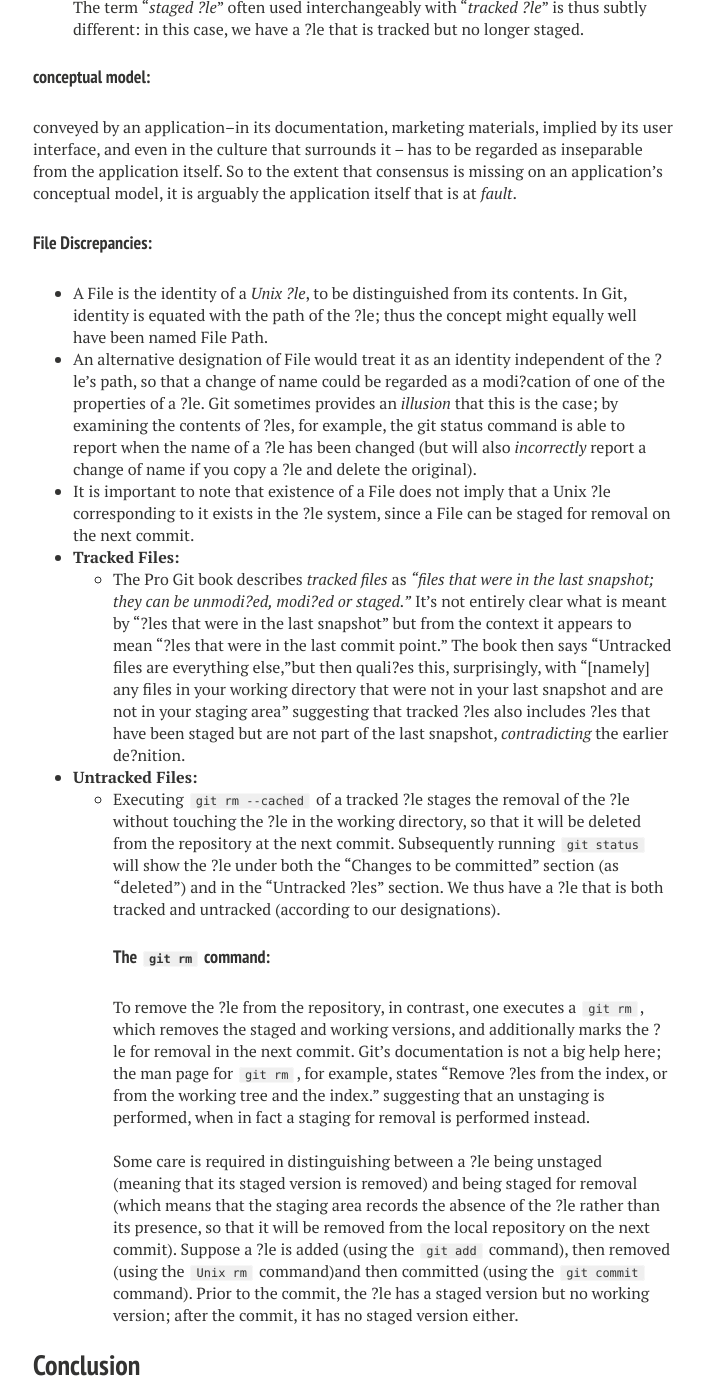
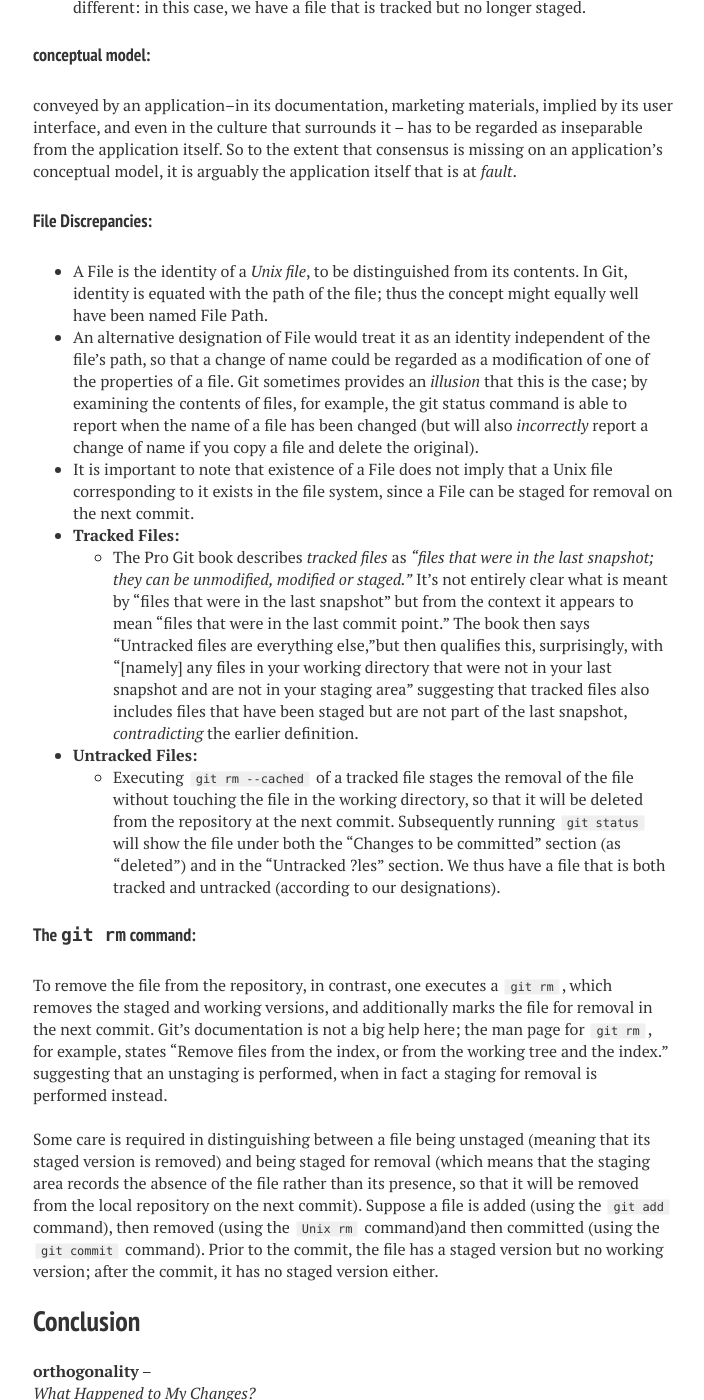
Before and after one commit to DhananjayGupta300/DhananjayGupta300.github.io, a Jekyll site: the page built from _posts/2018-01-22-Just-Git-ting.md, in a window 1280 px wide and 1400 px high, scrolled down 1480 px. Shown: the whole window, without its empty margins (287-991 px from the left). Built offline with Jekyll 4.4.1, drawn with Linux system fonts in a browser that asks for light colours; nearby versions of some CDN libraries; comment, search, counter and statistics services are not loaded; some of the changed text lies outside the part shown.

Commit message:
Update 2018-01-22-Just-Git-ting.md

```diff
--- a/_posts/2018-01-22-Just-Git-ting.md
+++ b/_posts/2018-01-22-Just-Git-ting.md
@@ -39,21 +39,21 @@ image:
 Introduction
 ------------
 
-Success of a software development project, and the usability of the final product, depends on the quality of the concepts that underlie its design. Here are a few **key takeaways** from the early stage of the first study, on the Git version control system by [Santiago De Rosso](https://spderosso.github.io/) and [Daniel Jackson](https://en.wikipedia.org/wiki/Daniel_Jackson_(computer_scientist)).
+Success of a software development project, and the usability of the final product, depends on the quality of the concepts that underlie its design. Here are a few **key takeaways** on what's wrong with Git!
 
 Background
 ----------
 
-**Conceptual design** for us, is about the design of user-visible behavior, and not the design of internal software structure, and we use the term “conceptual model” for a speci?cation that focuses on concepts rather than the details of behavior. <br/><br/>
+**Conceptual design** for us, is about the design of user-visible behavior, and not the design of internal software structure, and we use the term “conceptual model” for a specification that focuses on concepts rather than the details of behavior. <br/><br/>
 It is important identifying underlying concepts, and separating them from their realization in code. Doing so enables conceptual design to be pursued independently of implementation decisions; in short, the most basic form of “what” before “how.” <br/><br/>
-Sometimes the conceptual basis of a software product is built by analogy to the real world. Git is an example of this, with concepts such as “tracked ?le,” “staging area” and “local repository” that have no a priori meaning. <br/><br/>
+Sometimes the conceptual basis of a software product is built by analogy to the real world. Git is an example of this, with concepts such as “tracked file,” “staging area” and “local repository” that have no a priori meaning. <br/><br/>
 discover or invent the right concepts, and that rough edges in these concepts and their relationships will lead to rough edges in the delivered product.
 
 
 >   The Mythical Man Month, Fred Brooks described **conceptual integrity** as “the most important consideration in system design.”
 
 
-Conceptual design is about the design of user-visible behavior, and not the design of internal software structure, and the term “conceptual model” is used for a speci?cation that focuses on concepts rather than the details of behavior. <br/><br/>
+Conceptual design is about the design of user-visible behavior, and not the design of internal software structure, and the term “conceptual model” is used for a specification that focuses on concepts rather than the details of behavior. <br/><br/>
 Brooks lists three principles as representing the notion of conceptual integrity:
 
 1. **Orthogonality** – that individual functions should be independent of one another
@@ -66,36 +66,40 @@ The Gist! Problems with Git
 ---------------------------
 
 #### Staging area complications:
-- Explanations of Git use the term “*tracked ?les*” to refer to ?les that have been added. This confuses novices, since such ?les are tracked only in the sense that the status command will notice that changes to them have not been committed. *Contrary* to initial expectation, if a tracked ?le is updated, a subsequent commit will save the older version of the ?le(representing its state the last time the add command was called), and not the latest version.
-- The situation is made more *complicated* by the fact that tracked ?les may not have corresponding versions in the staging area. Following a commit, a ?le that had been previously added remains tracked, but the version in the staging area is removed. The term “*staged ?le*” often used interchangeably with “*tracked ?le*” is thus subtly different: in this case, we have a ?le that is tracked but no longer staged.
+
+- Explanations of Git use the term “*tracked files*” to refer to files that have been added. This confuses novices, since such files are tracked only in the sense that the status command will notice that changes to them have not been committed. *Contrary* to initial expectation, if a tracked file is updated, a subsequent commit will save the older version of the file (representing its state the last time the add command was called), and not the latest version.
+- The situation is made more *complicated* by the fact that tracked files may not have corresponding versions in the staging area. Following a commit, a file that had been previously added remains tracked, but the version in the staging area is removed. The term “*staged file*” often used interchangeably with “*tracked file*” is thus subtly different: in this case, we have a file that is tracked but no longer staged.
 
 #### conceptual model:
+
 conveyed by an application–in its documentation, marketing materials, implied by its user interface, and even in the culture that surrounds it – has to be regarded as inseparable from the application itself. So to the extent that consensus is missing on an application’s conceptual model, it is arguably the application itself that is at *fault*.
 
 #### File Discrepancies:
 
-+ A File is the identity of a *Unix ?le*, to be distinguished from its contents. In Git, identity is equated with the path of the ?le; thus the concept might equally well have been named File Path. <br/>
-+ An alternative designation of File would treat it as an identity independent of the ?le’s path, so that a change of name could be regarded as a modi?cation of one of the properties of a ?le. Git sometimes provides an *illusion* that this is the case; by examining the contents of ?les, for example, the git status command is able to report when the name of a ?le has been changed (but will also *incorrectly* report a change of name if you copy a ?le and delete the original). <br/>
-+ It is important to note that existence of a File does not imply that a Unix ?le corresponding to it exists in the ?le system, since a File can be staged for removal on the next commit. <br/>
++ A File is the identity of a *Unix file*, to be distinguished from its contents. In Git, identity is equated with the path of the file; thus the concept might equally well have been named File Path. <br/>
++ An alternative designation of File would treat it as an identity independent of the file’s path, so that a change of name could be regarded as a modification of one of the properties of a file. Git sometimes provides an *illusion* that this is the case; by examining the contents of files, for example, the git status command is able to report when the name of a file has been changed (but will also *incorrectly* report a change of name if you copy a file and delete the original). <br/>
++ It is important to note that existence of a File does not imply that a Unix file corresponding to it exists in the file system, since a File can be staged for removal on the next commit. <br/>
 + **Tracked Files:**<br/>
-  - The Pro Git book describes *tracked files* as *“files that were in the last snapshot; they can be unmodi?ed, modi?ed or staged.”* It’s not entirely clear what is meant by “?les that were in the last snapshot” but from the context it appears to mean “?les that were in the last commit point.” The book then says “Untracked files are everything else,”but then quali?es this, surprisingly, with “[namely] any files in your working directory that were not in your last snapshot and are not in your staging area” suggesting that tracked ?les also includes ?les that have been staged but are not part of the last snapshot, *contradicting* the earlier de?nition. <br/>
+  - The Pro Git book describes *tracked files* as *“files that were in the last snapshot; they can be unmodified, modified or staged.”* It’s not entirely clear what is meant by “files that were in the last snapshot” but from the context it appears to mean “files that were in the last commit point.” The book then says “Untracked files are everything else,”but then qualifies this, surprisingly, with “[namely] any files in your working directory that were not in your last snapshot and are not in your staging area” suggesting that tracked files also includes files that have been staged but are not part of the last snapshot, *contradicting* the earlier definition. <br/>
 + **Untracked Files:** <br/>
-  - Executing `git rm --cached` of a tracked ?le stages the removal of the ?le without touching the ?le in the working directory, so that it will be deleted from the repository at the next commit. Subsequently running `git status` will show the ?le under both the “Changes to be committed” section (as “deleted”) and in the “Untracked ?les” section. We thus have a ?le that is both tracked and untracked (according to our designations).
+  - Executing `git rm --cached` of a tracked file stages the removal of the file without touching the file in the working directory, so that it will be deleted from the repository at the next commit. Subsequently running `git status` will show the file under both the “Changes to be committed” section (as “deleted”) and in the “Untracked ?les” section. We thus have a file that is both tracked and untracked (according to our designations).
+
 #### The `git rm` command:
-To remove the ?le from the repository, in contrast, one executes a `git rm`, which removes the staged and working versions, and additionally marks the ?le for removal in the next commit. Git’s documentation is not a big help here; the man page for `git rm`, for example, states “Remove ?les from the index, or from the working tree and the index.” suggesting that an unstaging is performed, when in fact a staging for removal is performed instead. <br/><br/>
-Some care is required in distinguishing between a ?le being unstaged (meaning that its staged version is removed) and being staged for removal (which means that the staging area records the absence of the ?le rather than its presence, so that it will be removed from the local repository on the next commit). Suppose a ?le is added (using the `git add` command), then removed (using the `Unix rm` command)and then committed (using the `git commit` command). Prior to the commit, the ?le has a staged version but no working version; after the commit, it has no staged version either.
+
+To remove the file from the repository, in contrast, one executes a `git rm`, which removes the staged and working versions, and additionally marks the file for removal in the next commit. Git’s documentation is not a big help here; the man page for `git rm`, for example, states “Remove files from the index, or from the working tree and the index.” suggesting that an unstaging is performed, when in fact a staging for removal is performed instead. <br/><br/>
+Some care is required in distinguishing between a file being unstaged (meaning that its staged version is removed) and being staged for removal (which means that the staging area records the absence of the file rather than its presence, so that it will be removed from the local repository on the next commit). Suppose a file is added (using the `git add` command), then removed (using the `Unix rm` command)and then committed (using the `git commit` command). Prior to the commit, the file has a staged version but no working version; after the commit, it has no staged version either.
 
 Conclusion
 ----------
 
 **orthogonality** – <br/>
 *What Happened to My Changes?* <br/><br/>
-The concepts of staged and working versions are not orthogonal. Many commands that are primarily intended to modify one of the two modify the other too.Worse,whether or not these ripple effects occur depends on which arguments are presented to the commands. <br/><br/>
+The concepts of staged and working versions are not orthogonal. Many commands that are primarily intended to modify one of the two modify the other too. Worse,whether or not these ripple effects occur depends on which arguments are presented to the commands. <br/><br/>
 **propriety** – <br/>
 *Just Let Me Commit!* <br/><br/>
 Some Git enthusiasts make arguments for the value of the staging concept, but for most users it offers inessential functionality, and its presence complicates the use of Git considerably. <br/><br/>
 **generality** – <br/>
 *I Just Want to Switch Branches!* <br/><br/>
-Branches are intended to support independent lines of development. A line of development comprises both the working versions of ?les and committed versions. And yet, in Git’s conceptual model, only the committed versions are organized by branch; while there are potentially multiple committed versions of a ?le (one per branch), there can only be one working version. There is thus a lack of generality, with the branching feature essentially available only in one area and not another. <br/><br/>
+Branches are intended to support independent lines of development. A line of development comprises both the working versions of files and committed versions. And yet, in Git’s conceptual model, only the committed versions are organized by branch; while there are potentially multiple committed versions of a ?le (one per branch), there can only be one working version. There is thus a lack of generality, with the branching feature essentially available only in one area and not another. <br/><br/>
 *I Just Want to Stop Tracking a File!* <br/><br/>
-The concepts of “assumed unchanged” and “untracked” play fundamentally the same role: they mark ?les that are not to be included in commits. And yet there is no general concept that subsumes the two of them, since Git distinguishes ?les according to whether they have been previously committed; a ?le can only be untracked if it is not also committed. Whether a ?le is committed is not under the user’s control, since a ?le can be committed as a result of a pull from another user’s repository. In short,there is a violation here both of generality (since a more general concept would subsume both cases), and propriety (since the concept of “assumed unchanged ?le” could be eliminated).
+The concepts of “assumed unchanged” and “untracked” play fundamentally the same role: they mark files that are not to be included in commits. And yet there is no general concept that subsumes the two of them, since Git distinguishes files according to whether they have been previously committed; a file can only be untracked if it is not also committed. Whether a file is committed is not under the user’s control, since a file can be committed as a result of a pull from another user’s repository. In short,there is a violation here both of generality (since a more general concept would subsume both cases), and propriety (since the concept of “assumed unchanged file” could be eliminated).
```
